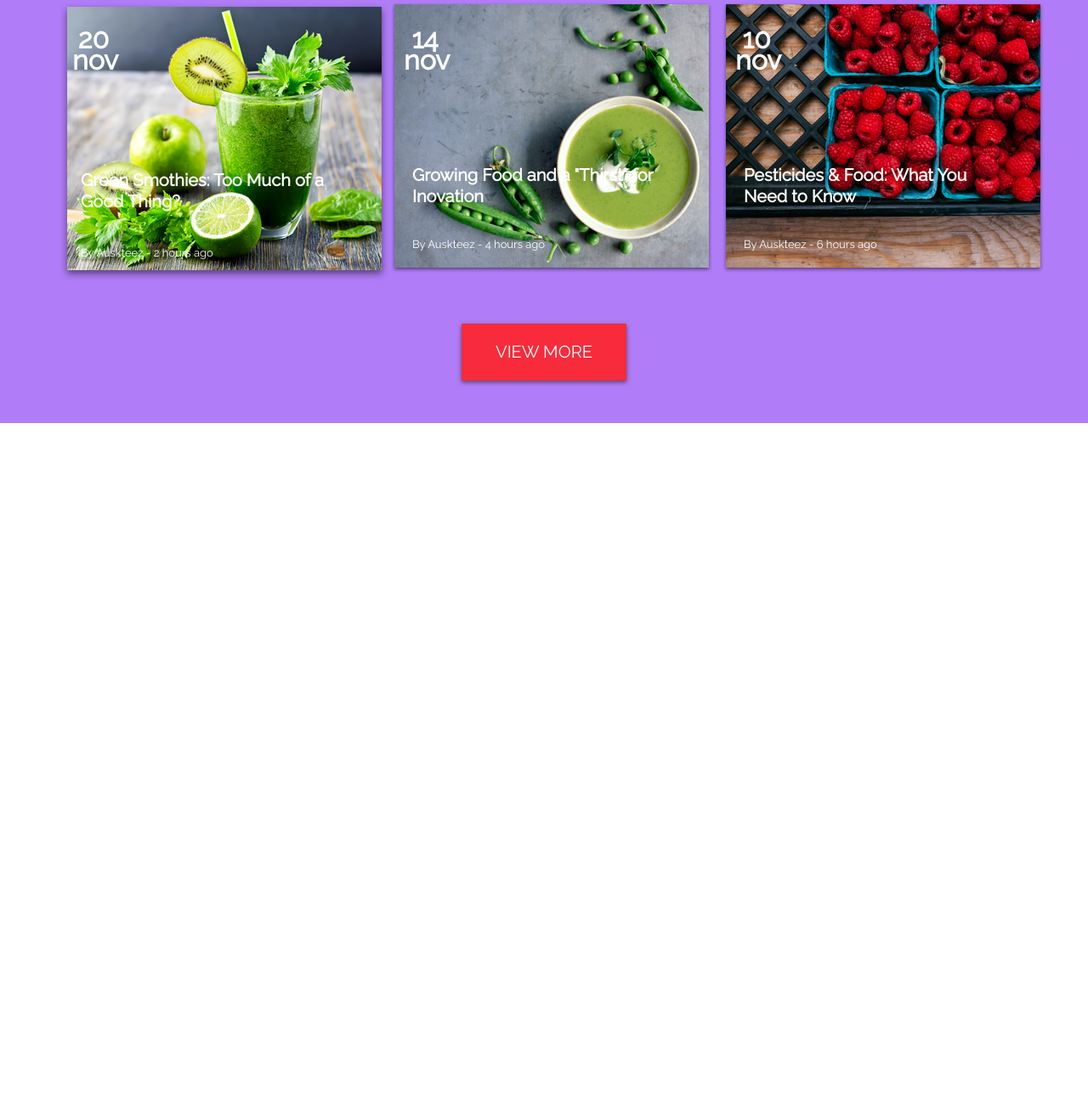
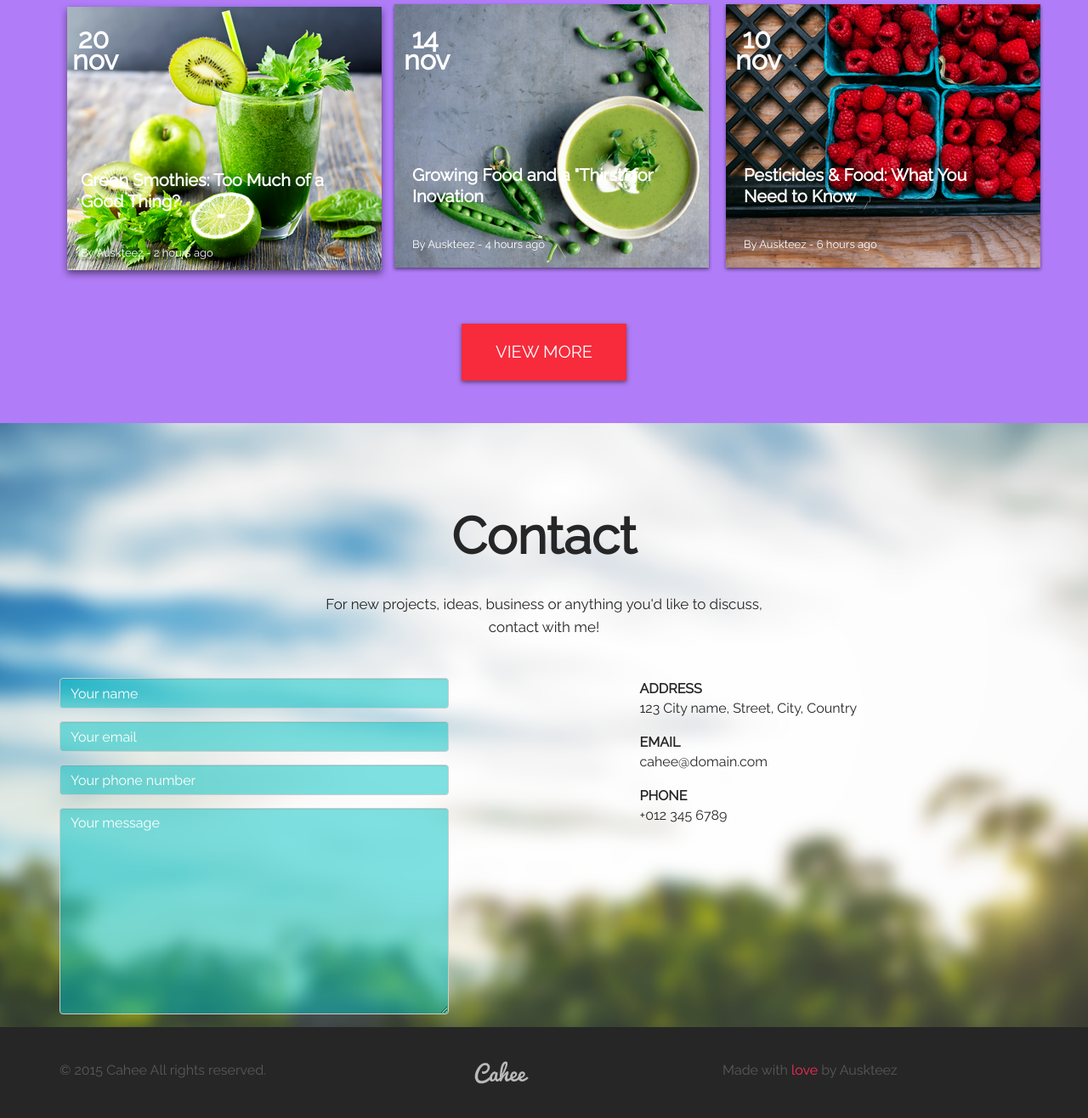
Before and after one commit to sNessie/bootstrap3-website, a plain HTML site: page index.html in a window 1280 px wide. Shown: the part 4267-5583 px from the top of the page at 85% size. Before the commit the page ends 4765 px from the top, so only its background shows below. Drawn offline with Linux system fonts and the light colour scheme.

Commit message:
section contact & footer without mobile

```diff
--- a/index.html
+++ b/index.html
@@ -181,11 +181,81 @@
             <button class="text-uppercase my_blog-btn">view more</button>
           </div>
         </div>
+    </div>
+  </section>
+
+  <section id="contact" class="my_contact text-center">
+      <div class="container">
+          <div class="row">
+            <h1 class="my_contact-title">
+              Contact
+            </h1>
+          </div>
+            <div class="row">
+            <p class=" col-sm-offset-3 col-sm-6 my_contact-description">
+                For new projects, ideas, business or anything you'd like to discuss, contact with me!
+            </p>
+          </div>
+          <div class="row">
+            <div class="col-md-5">
+              <form>
+                <div class="form-group">
+                    <input type="text" class="form-control my_contact-form" id="InputName" placeholder="Your name">
+                </div>
+                <div class="form-group">
+                    <input type="email" class="form-control my_contact-form" id="InputName" placeholder="Your email">
+                </div>
+                <div class="form-group">
+                    <input type="text" class="form-control my_contact-form" id="InputName" placeholder="Your phone number">
+                </div>
+                <div class="form-group">
+                    <textarea class="form-control my_contact-form" rows="10" placeholder="Your message"></textarea>
+                </div>
+              </form>
+            </div>
+            <div class="col-md-offset-2 col-md-3 text-left">
+              <address>
+                <div class="text-uppercase my_contact-address">
+                  <strong>address</strong>
+                </div>
+                <div>
+                  123 City name, Street, City, Country
+                </div>
+                <div class="text-uppercase my_contact-address">
+                    <strong>email</strong>
+                </div>
+                <div>
+                    cahee@domain.com
+                  </div>
+                <div class="text-uppercase my_contact-address">
+                    <strong>phone</strong>
+                </div>
+                <div>
+                    +012 345 6789
+                  </div>
+              </address>
+            </div>
+          </div>
+      </div>
+  </section>
+  <footer id="footer" class="my_footer">
+    <div class="container">
+      <div class="row">
+        <div class=" col-md-4">
+            © 2015 Cahee All rights reserved.
+        </div>
+        <div class="col-md-offset-1 col-md-3">
+          <img src="img/logo-small.png" alt="cahee">
+        </div>
+        <div class="col-md-4">
+            Made with <span class="my_footer-red">love</span> by Auskteez
+        </div>
+      </div>
+    </div>
+
+  </footer>
 
 
-    </div>
-
-  </section>
 
 
   <script src="js/jquery-2.0.3.min.js"></script>
--- a/less/my-styles.less
+++ b/less/my-styles.less
@@ -10,7 +10,7 @@
   background: @bg-navbar;
   @media (min-width: @screen-sm-min) {
     background: none;
-  }
+    }
 }
 .my_navbar {
   background: @bg-navbar;
@@ -18,13 +18,13 @@
   .transition-all(2s, ease);
   @media (min-width: @screen-sm-min) {
     background: none;
-  }
+    }
   &-fixed {
     background: @body-bg;
-  }
+    }
   &-header{
     min-height: 8rem;
-  }
+    }
 
 
   .my_navbar-right {
@@ -58,15 +58,12 @@
   &-center {
     .section-center;
   }
-
   &-title {
     .section-title;
   }
-
   &-description {
     .section-description;
   }
-
   &-btn {
     box-shadow: 0 2px 5px 0 rgba(0, 0, 0, 0.5);
     border-radius: 0;
@@ -75,7 +72,6 @@
     line-height: 2.7rem;
     margin-top: 3rem;
   }
-
   &-scroll {
     margin-bottom: 5rem;
   }
@@ -227,7 +223,7 @@
     height: 5.5rem;
     padding: 1rem;
     @media (min-width: @screen-md-min) {
-      width: 70%;
+      width: 60%;
     }
   }
   &-btn{
@@ -236,10 +232,10 @@
     box-shadow: 0px 2px 5px 0px rgba(0, 0, 0, 0.5);
     height: 5.5rem;
     width: 50%;
-    display: block;
+    display: inline-block;
     margin-top: 2rem;
     .transition-all(1s, ease);
-    margon-top:1rem;
+    margin-top:1rem;
     &:hover{
       background-color: @brand-white;
       color: @btn-subscribe;
@@ -247,6 +243,8 @@
     @media (min-width: @screen-md-min) {
       margin-left: 2rem;
       width: 20%;
+      margin-top: 0;
+
 
     }
   }
@@ -278,7 +276,6 @@
   font-size: 3.2rem;
   font-weight: 700;
   line-height: 2.5rem;
-
   }
   &-article{
   position: absolute;
@@ -319,3 +316,40 @@
     }
   }
 }
+
+.my_contact {
+  .bg-image('../../img/bg-contact.png');
+  color: @txt-gallery;
+  &-title{
+    .section-title;
+    margin-top: 10rem;
+  }
+  &-description{
+    .section-description;
+    margin-bottom: 4.6rem;
+  }
+  &-form{
+    background-color:  rgba(0, 196, 196, 0.5);
+    color: @brand-white;
+    &::placeholder {
+      color: @brand-white;
+    }
+  }
+  &-address{
+    font-size: 2 rem;
+    font-weight: 700;
+    line-height: 2.5rem;
+
+    &:nth-of-type(3), &:nth-of-type(5){
+      margin-top: 1.5rem;
+    }
+  }
+}
+
+.my_footer{
+  padding: 4rem;
+  background: @bg-footer;
+  &-red{
+    color: @span-footer;
+  }
+}
--- a/less/variables.less
+++ b/less/variables.less
@@ -27,10 +27,13 @@
 @bg-services:           #70bfff;
 @bg-gallery:            #ffe92f;
 @txt-gallery:           #262626;
+@bg-footer:             #262626;
 @btn-gallery:           #5585a2;
 @btn-subscribe:         #96b92c;
 @bg-blog:               #b07cf7;
 @btn-blog:              #f72b3b;
+@span-footer:           #ff2b58;
+
 
 
 
```
Also changed, not shown: css/styles.css, img/bg-contact.png (added), img/logo-small.png (added).
